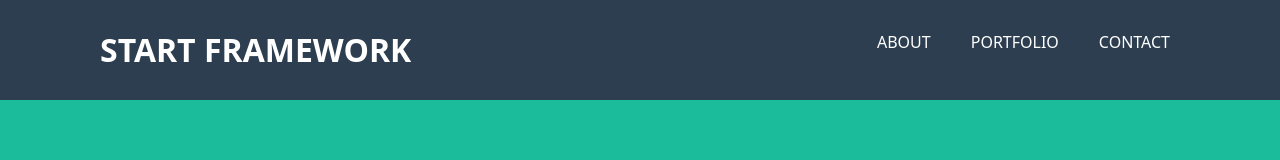
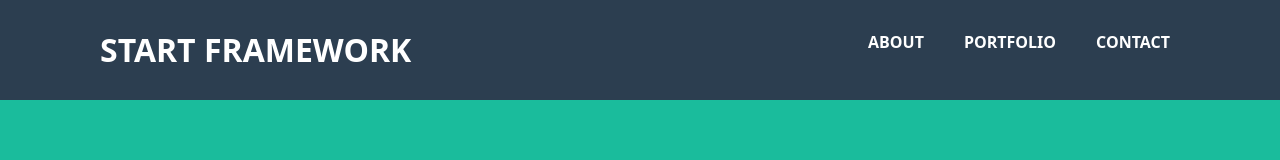
Before and after one commit to Elsawy9879/Start-Framework, a React (Vite) app: page / in a window 1280 px wide. Shown: the top 160 px of the page. Built offline with nearby package versions, Linux system fonts and the light colour scheme.

Commit message:
Update Navbar.css

```diff
--- a/src/components/Navbar.css
+++ b/src/components/Navbar.css
@@ -1,5 +1,6 @@
 .navbar {
   width: 100%;
+  font-weight: 700;
   position: sticky;
   top: 0;
   left: 0;
@@ -25,7 +26,6 @@
 
 .logo {
   font-size: 32px;
-  font-weight: 700;
   color: white;
   text-decoration: none;
   transition: font-size 0.3s ease;
```
